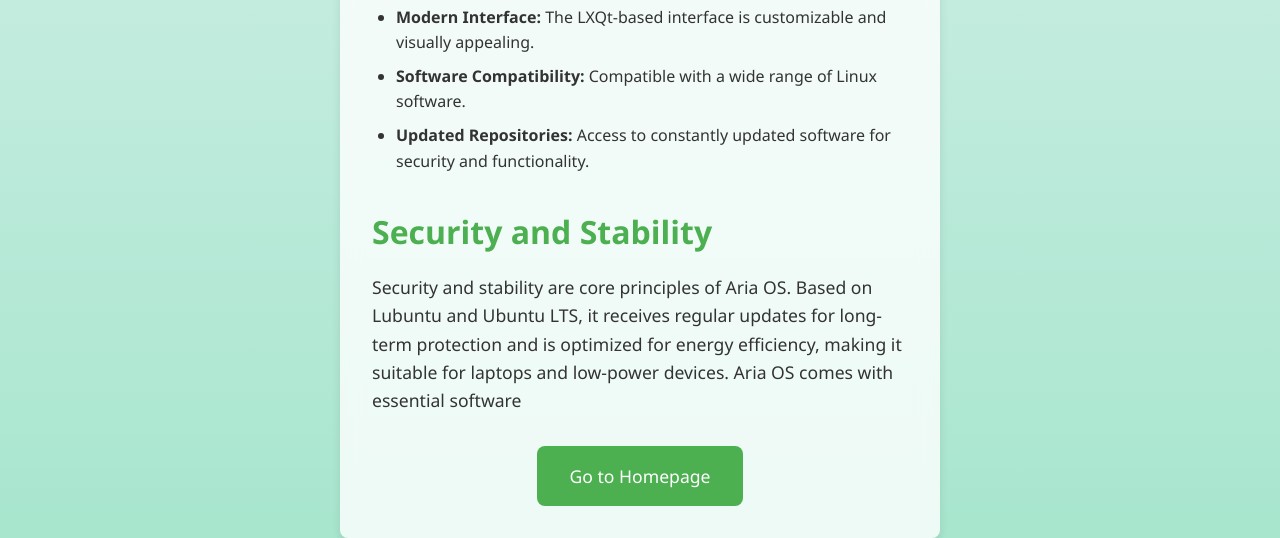
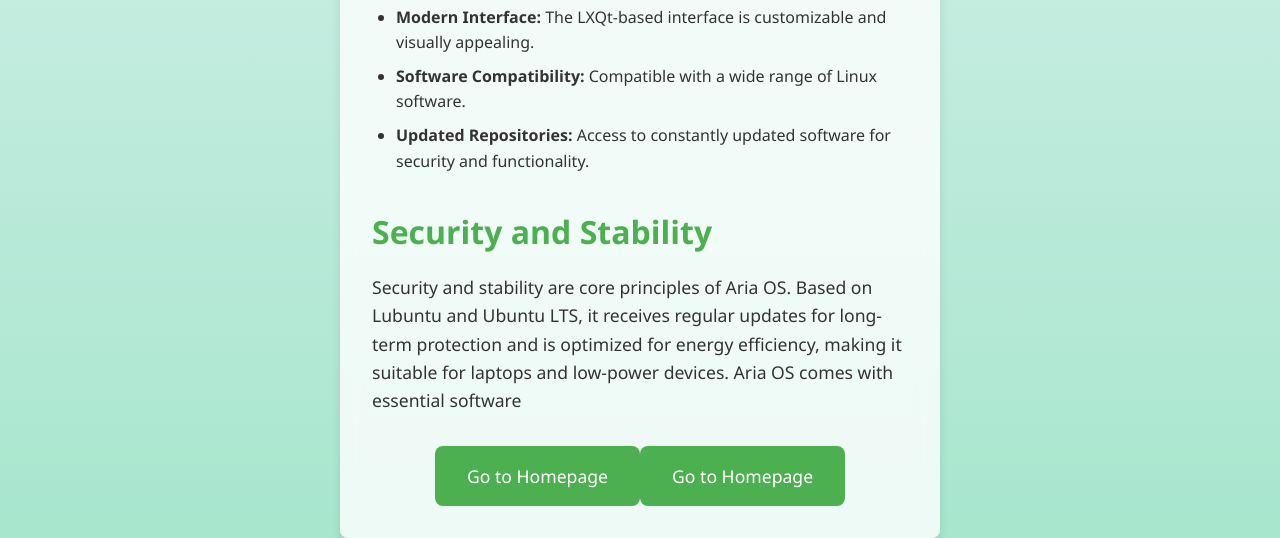
Before and after one commit to hi-its-matte/ariaoswebsite, a plain HTML site: page about.html in a window 1280 px wide. Shown: the part 562-1100 px from the top of the page. Drawn offline with Linux system fonts and the light colour scheme.

Commit message:
Update about.html

```diff
--- a/about.html
+++ b/about.html
@@ -142,6 +142,7 @@
         <p></p>
         <div class="button-container">
             <a href="index.html" class="btn btn-primary">Go to Homepage</a>
+             <a href="index.html" class="btn btn-primary">Go to Homepage</a>
         </div>
     </main>
 </body>
```
